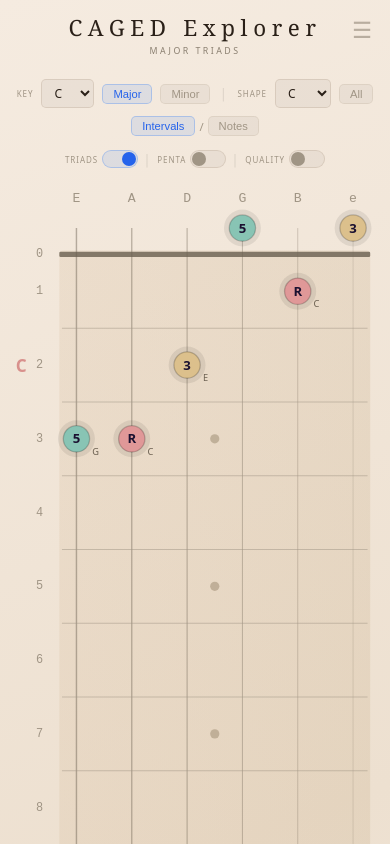
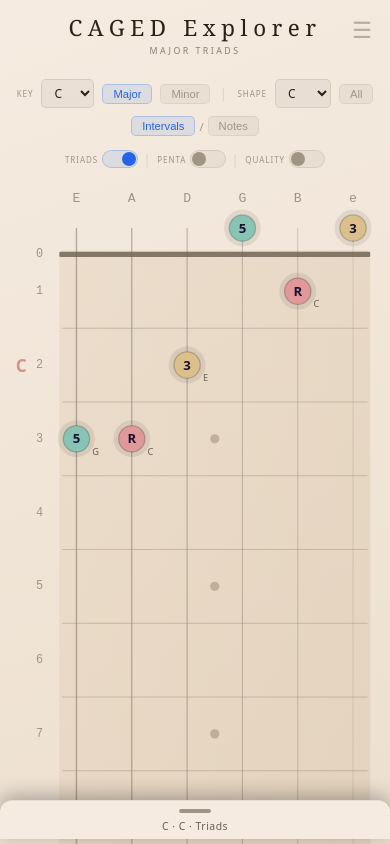
Before and after one commit to tartansandal/caged-explorer, a React (Vite) app: page / in a window 390 px wide. Shown: the top 844 px of the page. Built offline with nearby package versions, Linux system fonts and the light colour scheme.

Commit message:
feat: bottom sheet shell with peek bar and backdrop

```diff
--- a/src/App.jsx
+++ b/src/App.jsx
@@ -509,7 +509,7 @@ export default function CAGEDExplorer() {
   const [showFryingPan, setShowFryingPan] = useState(false);
   const [showHelp, setShowHelp] = useState(false);
   const [showMenu, setShowMenu] = useState(false);
-  const [_sheetOpen, _setSheetOpen] = useState(false);
+  const [sheetOpen, setSheetOpen] = useState(false);
 
   const [hoveredShape, setHoveredShape] = useState(null);
   const isMobile = useIsMobile(639);
@@ -735,7 +735,7 @@ export default function CAGEDExplorer() {
     return showPenta ? `${triadPart} · ${scaleName(scaleMode, pentaQuality)}` : triadPart;
   })();
 
-  const _sheetSummary = (() => {
+  const sheetSummary = (() => {
     const parts = [];
     const kn = isMinorKey ? NOTES[(keyIndex + 9) % 12] + "m" : NOTES[keyIndex];
     parts.push(kn);
@@ -1368,6 +1368,51 @@ export default function CAGEDExplorer() {
           </span>
         </div>
       </div>
+      {isMobile && (
+          <>
+            {sheetOpen && (
+              <div onClick={() => setSheetOpen(false)} style={{
+                position: "fixed", inset: 0, zIndex: 49,
+                background: "rgba(0,0,0,0.3)", transition: "opacity 0.25s",
+              }} />
+            )}
+            <div style={{
+              position: "fixed", bottom: 0, left: 0, right: 0, zIndex: 50,
+              background: theme.bg.modal,
+              borderTop: `1px solid ${theme.border.subtle}`,
+              borderRadius: "12px 12px 0 0",
+              boxShadow: "0 -4px 20px rgba(0,0,0,0.3)",
+              transform: sheetOpen ? "translateY(0)" : "translateY(calc(100% - 44px))",
+              transition: "transform 0.25s ease-out",
+            }}>
+              {/* Handle bar */}
+              <div onClick={() => setSheetOpen(o => !o)} style={{
+                display: "flex", flexDirection: "column", alignItems: "center",
+                padding: "8px 16px 6px", cursor: "pointer",
+              }}>
+                <div style={{
+                  width: 32, height: 4, borderRadius: 2,
+                  background: theme.text.dim, marginBottom: 6,
+                }} />
+                <div style={{
+                  fontSize: "0.65rem", color: theme.text.secondary,
+                  letterSpacing: "0.05em", whiteSpace: "nowrap",
+                  overflow: "hidden", textOverflow: "ellipsis", maxWidth: "90vw",
+                }}>
+                  {sheetSummary}
+                </div>
+              </div>
+              {/* Controls placeholder - will be replaced in Task 3 */}
+              {sheetOpen && (
+                <div style={{ padding: "8px 12px 16px" }}>
+                  <div style={{ fontSize: "0.7rem", color: theme.text.dim, textAlign: "center" }}>
+                    Controls placeholder
+                  </div>
+                </div>
+              )}
+            </div>
+          </>
+        )}
       <HelpPanel isOpen={showHelp} onClose={() => setShowHelp(false)} theme={theme} />
     </div>
   );
```
